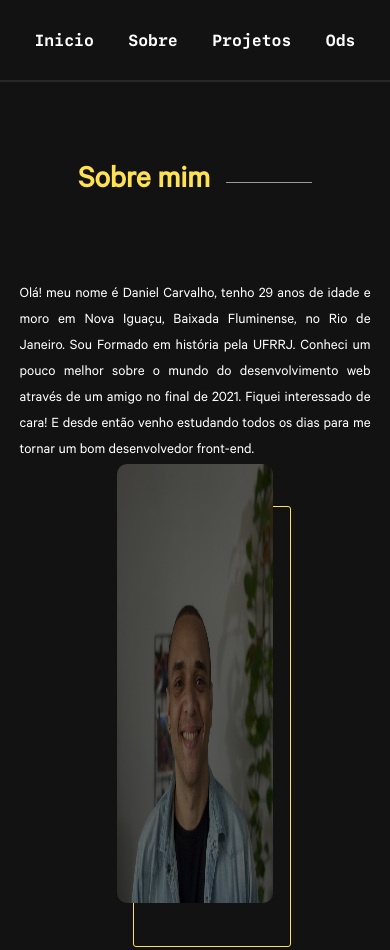
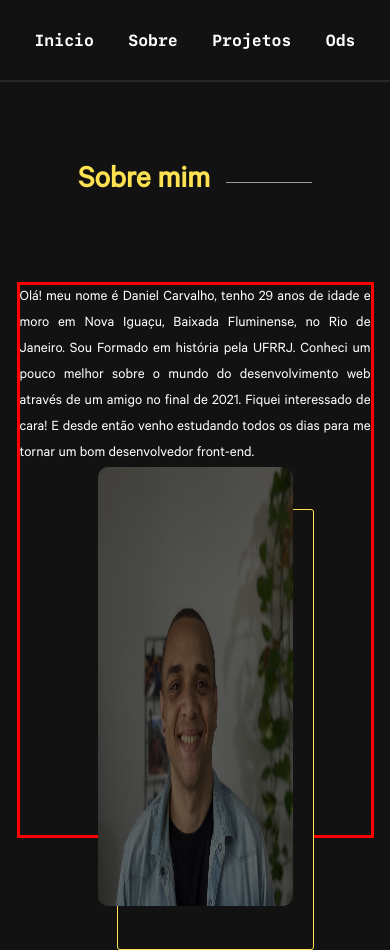
Before and after one commit to DanieelCarvalho/portifolio, a React (Create React App) app: page /about in a window 390 px wide. Built offline with nearby package versions, Linux system fonts and the light colour scheme.

Commit message:
alteração no responsivo

```diff
--- a/src/Componentes/Styles/AboutStyle.js
+++ b/src/Componentes/Styles/AboutStyle.js
@@ -50,6 +50,9 @@ export const SectionB = styled.section`
   @media screen and (max-width: 500px){
   flex-direction: column;
   align-items: center;
+  justify-content: space-around;
+  border: solid red;
+  height: 550px;
 
 
   }
@@ -95,7 +98,7 @@ export const Foto = styled.img`
     filter: none;
   }
   @media screen and (max-width: 500px){
-    width: 40vw;
+    width: 50vw;
     height: 52vh;
   }
 
@@ -115,7 +118,7 @@ export const BarraFoto= styled.div`
   bottom: -10%;
   transition-duration: 1s;
   @media screen and (max-width: 500px){
-    width: 40vw;
+    width: 50vw;
     height: 52vh;
   }
 
```
